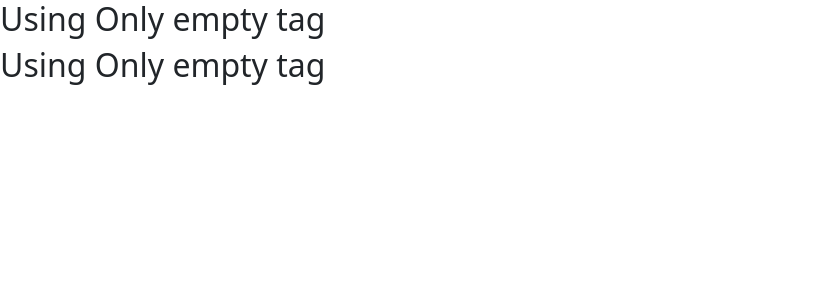
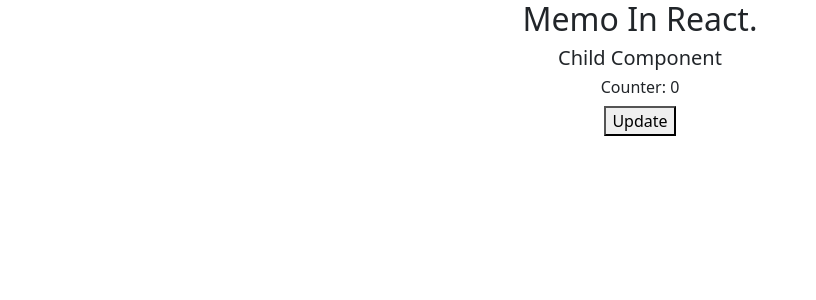
Before and after one commit to sanjay128yadav/react_js, a React (Create React App) app: page / in a window 1280 px wide. Shown: the top 300 px of the page, without its empty margins (0-816 px from the left). Built offline with nearby package versions, Linux system fonts and the light colour scheme.

Commit message:
RJ #04082024

```diff
--- a/src/App.js
+++ b/src/App.js
@@ -1,39 +1,22 @@
-import React, {Fragment} from 'react'
+import React, {useState} from 'react'
 import './App.css'
+import ChildComponent from './ChildComponent';
 
 export default function App() {
+
+  // Example 1
+  const [count, setCount] = useState(0);
+  console.log("Parent");
   return (
+    <>
+      <div className='App'>
+        <h2>Memo In React.</h2>
 
-      /*
-      <React.Fragment>
-        <h2>Fragment In React</h2>
-        <h2>Using React.Fragment</h2>
-      </React.Fragment>
+        <ChildComponent />
 
-
-
-      <Fragment>
-          <h2>Using Only Fragment</h2>
-          <h2>Using Only Fragment</h2>
-      </Fragment>
-
-
-
-
-      <div className='App'>
-        <h2>Using Only div</h2>
-        <h2>Using Only div</h2>
+        <h6>Counter: {count}</h6>
+        <button onClick={()=>setCount(count+1)}>Update</button>
       </div>
-
-      */
-
-      <>
-        <div>
-          <h2>Using Only empty tag</h2>
-          <h2>Using Only empty tag</h2>
-        </div>
-      </>
-
-
+    </>
   )
 }
--- /dev/null
+++ b/src/ChildComponent.js
@@ -0,0 +1,12 @@
+import React, {memo} from 'react'
+
+ function ChildComponent() {
+  console.log("Child component rendered!");
+  return (
+    <>
+        <h5>Child Component</h5>
+    </>
+  )
+}
+
+export default memo(ChildComponent);
--- a/src/index.js
+++ b/src/index.js
@@ -10,9 +10,7 @@
 
 const root = ReactDOM.createRoot(document.getElementById('root'));
 root.render(
-  <React.StrictMode>
-    <App />
-  </React.StrictMode>
+  <App />
 );
 
 // If you want to start measuring performance in your app, pass a function
```
